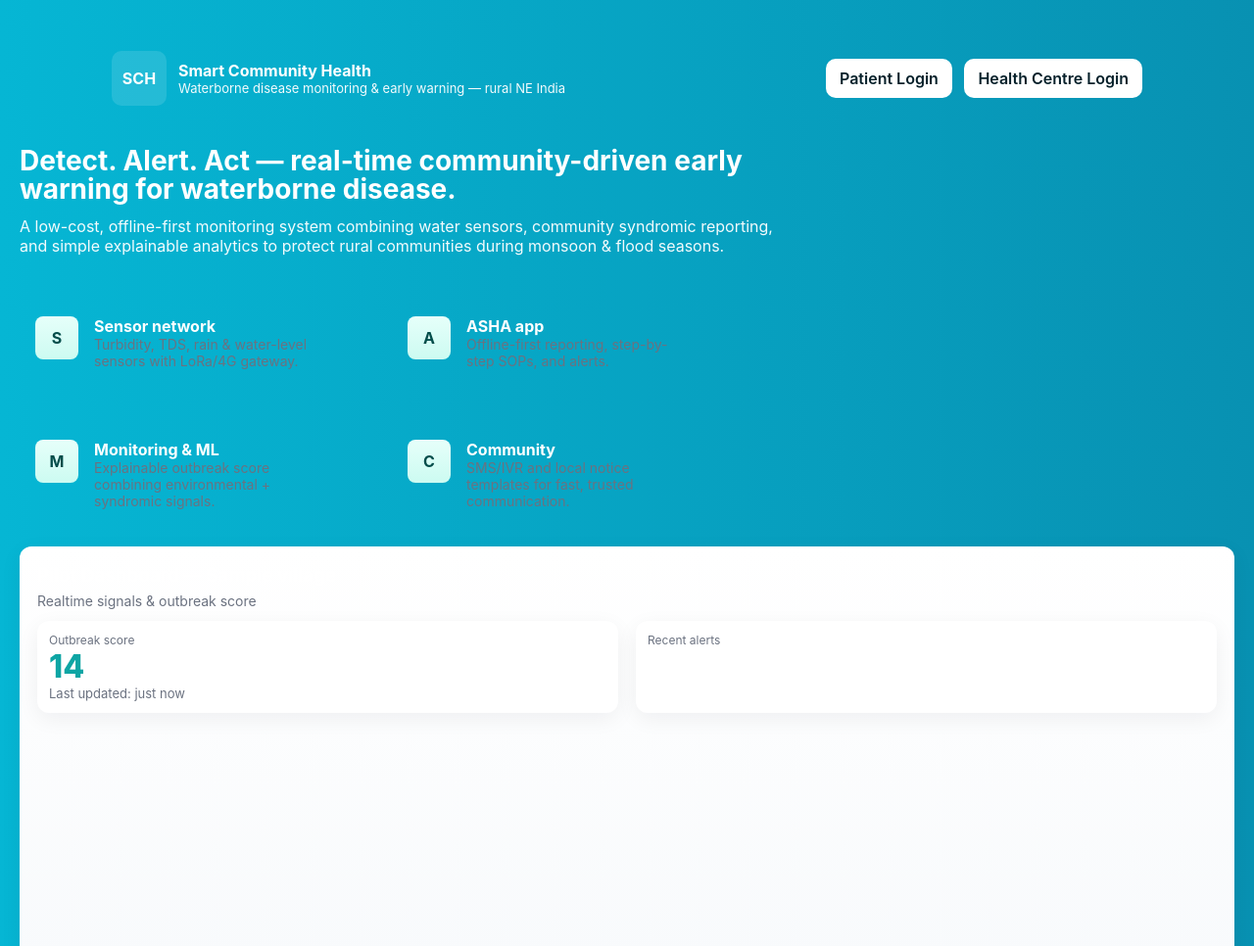
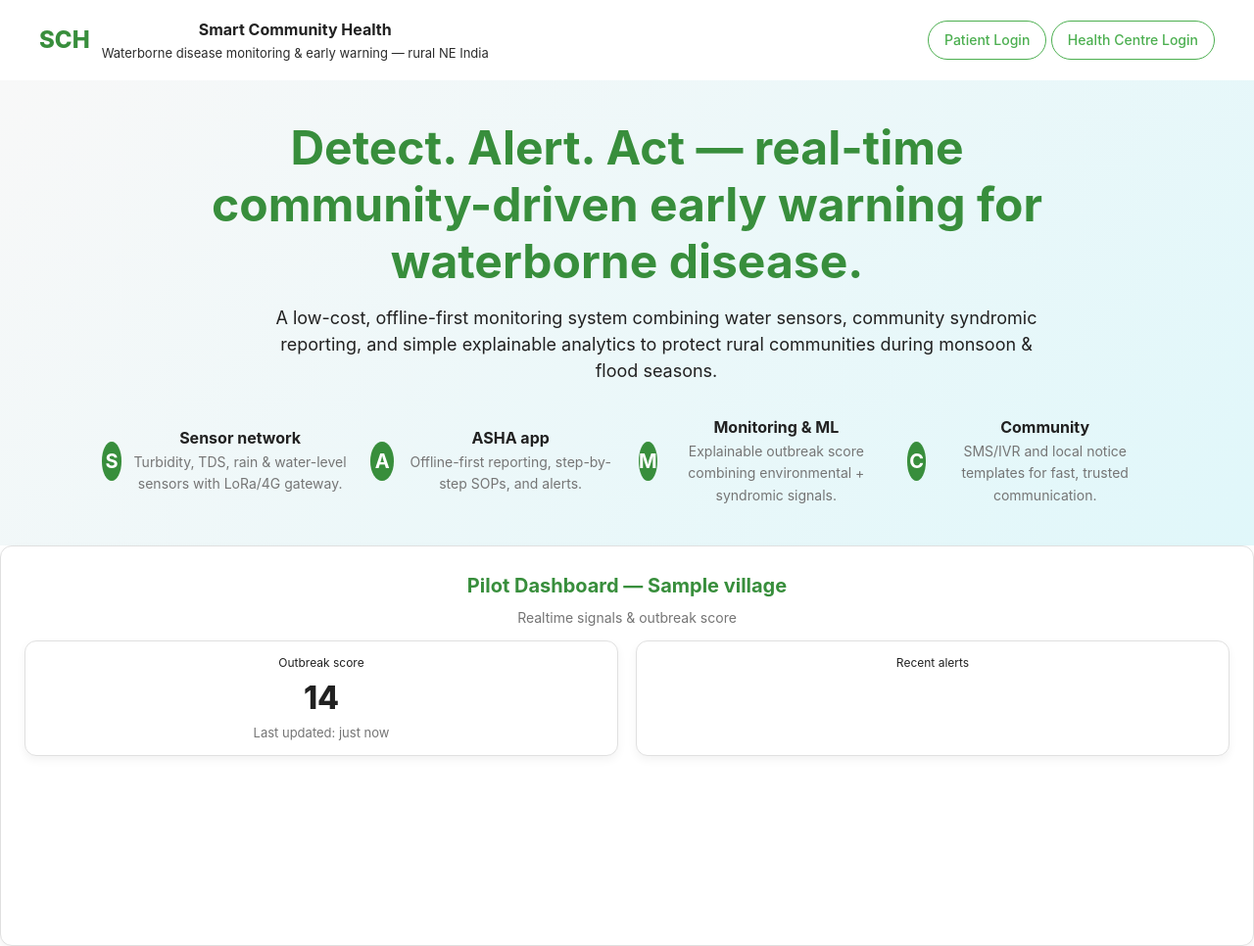
Before and after one commit to rudra3r3/Healthcare_community, a plain HTML site: page Frontpage/frontpage.html in a window 1280 px wide. Shown: the top 966 px of the page at 98% size. Drawn offline with Linux system fonts and the light colour scheme.

Commit message:
Frontpage css made

```diff
--- a/Frontpage/style1.css
+++ b/Frontpage/style1.css
@@ -1,36 +1,71 @@
-:root {
-  --accent:#0ea5a4;
-  --dark:#06202a;
-  --muted:#6b7280;
-}
-
-* {
-  box-sizing:border-box;
+html {
+  scroll-behavior: smooth;
 }
 
 body {
-  font-family:Inter, system-ui, -apple-system, 'Segoe UI', Roboto, 'Helvetica Neue', Arial;
-  margin:0;
-  color:#0f1724;
+  font-family: -apple-system, BlinkMacSystemFont, "Segoe UI", Roboto, "Helvetica Neue", Arial, sans-serif;
+  margin: 0;
+  padding: 0;
+  color: #212121;
+  background-color: #F8F8F8;
+  line-height: 1.6;
+  text-align: center;
+}
+
+.container {
+  max-width: 1200px;
+  margin: 0 auto;
+  padding: 0 24px;
+}
+
+h1, h2, h3, h4, h5, h6 {
+  color: #388E3C;
+  font-weight: 700;
+  margin: 0 0 12px 0;
+}
+
+p {
+  margin: 0 0 12px 0;
+}
+
+ul, ol {
+  list-style: none;
+  padding: 0;
+  margin: 0;
+}
+
+.muted {
+  color: #757575;
+  font-size: 14px;
+}
+
+.lead {
+  font-size: 18px;
+  max-width: 800px;
+  margin-bottom: 24px;
+  line-height: 1.5;
+  text-align: center;
+  padding-left: 270px;
 }
 
 header {
-  background:linear-gradient(90deg,#06b6d4 0%, #0891b2 100%);
-  color:white;
-  padding:28px 20px;
+  background: #FFFFFF;
+  padding: 18px 0;
+  border-bottom: 1px solid #E0E0E0;
+  box-shadow: 0 2px 4px rgba(0, 0, 0, 0.05);
+  position: sticky;
+  top: 0;
+  z-index: 1000;
+  animation: fadeInDown 0.8s ease-in-out;
 }
 
-.container {
-  max-width:1100px;
-  margin:0 auto;
-  padding:24px;
-}
-
-/* 🔹 Brand area: logo left, buttons right */
 .brand {
   display: flex;
-  justify-content: space-between; /* Push left & right apart */
+  justify-content: space-between;
   align-items: center;
+  flex-wrap: wrap;
+  gap: 16px;
+  text-align: center;
 }
 
 .brand-left {
@@ -40,184 +75,196 @@ header {
 }
 
 .logo {
-  width: 56px;
-  height: 56px;
-  border-radius: 10px;
-  background: rgba(255,255,255,0.12);
-  display: flex;
-  align-items: center;
-  justify-content: center;
-  font-weight: 700;
-}
-
-.login-buttons a {
-  margin-left: 8px;
-}
-
-
-/* Buttons */
-.btn {
-  background:white;
-  color:var(--dark);
-  padding:10px 14px;
-  border-radius:10px;
-  text-decoration:none;
-  font-weight:600;
-  display:inline-block;
+  font-weight: 800;
+  font-size: 24px;
+  color: #388E3C;
 }
 
 .secondary {
-  background:white;
-  color:var(--dark);
-  padding:10px 14px;
-  border-radius:10px;
-  text-decoration:none;
-  font-weight:600;
-  display:inline-block;
+  display: inline-block;
+  padding: 8px 16px;
+  border: 1px solid #4CAF50;
+  border-radius: 20px;
+  text-decoration: none;
+  font-size: 14px;
+  font-weight: 500;
+  color: #4CAF50;
+  transition: all 0.3s ease;
+  background: transparent;
 }
 
-/* HERO: align items to top and use a flexible right column width */
-.hero{
-  display: grid;
-  grid-template-columns: 1fr minmax(320px, 420px);
-  gap: 28px;
-  align-items: start;            /* <-- changed from center to start */
+.secondary:hover {
+  background: #4CAF50;
+  color: #FFFFFF;
+  transform: scale(1.05);
+  box-shadow: 0 4px 6px rgba(0, 0, 0, 0.1);
 }
 
-/* Ensure the left column stacks correctly and stays at top */
-.hero > div:first-child {
-  display: flex;
-  flex-direction: column;
-  justify-content: flex-start;
+.hero {
+  padding: 40px 0;
+  text-align: center;
+  background: linear-gradient(135deg, #F8F8F8 0%, #E0F7FA 100%);
 }
 
-/* FEATURES: tight 2x2 grid, limited width so it stays under the text */
-.features {
-  display: grid;
-  grid-template-columns: repeat(2, 1fr);
-  gap: 20px;
-  margin-top: 22px;
-  max-width: 640px;     /* keeps the features from stretching too far right */
-  align-self: start;    /* make sure it sits at the top of its grid cell */
+.hero h1 {
+  font-size: 48px;
+  max-width: 900px;
+  margin: 0 auto 16px auto;
+  line-height: 1.2;
 }
 
-/* tweak small spacing for icons/text to look even */
-.feature { align-items: center; }
-.icon { min-width:44px; min-height:44px; display:flex; align-items:center; justify-content:center; }
-
 .features {
-  display: grid;
-  grid-template-columns: repeat(2, 1fr);
-  gap: 40px 60px;   /* 40px vertical gap, 60px horizontal gap */
-  margin-top: 30px; /* extra space above the block */
-  max-width: 700px; /* optional: keep the block from stretching too wide */
+  display: flex;
+  justify-content: center;
+  gap: 24px;
+  flex-wrap: wrap;
+  margin-top: 32px;
 }
 
 .feature {
   display: flex;
-  align-items: flex-start;
-  gap: 16px;        /* space between icon and text */
-  padding: 16px;
+  align-items: center;
+  gap: 12px;
+  max-width: 250px;
+  text-align: center;
 }
 
-
-h1 {
-  margin:0;
-  font-size:28px;
-  line-height:1.05;
+.feature .icon {
+  width: 40px;
+  height: 40px;
+  background: #388E3C;
+  color: #FFFFFF;
+  border-radius: 50%;
+  display: flex;
+  justify-content: center;
+  align-items: center;
+  font-size: 20px;
+  font-weight: 700;
+  transition: transform 0.3s ease;
 }
 
-p.lead {
-  color:rgba(255,255,255,0.95);
-  margin-top:12px;
+.feature:hover .icon {
+  transform: scale(1.1);
 }
 
+.card {
+  background: #FFFFFF;
+  padding: 24px;
+  border-radius: 12px;
+  box-shadow: 0 4px 10px rgba(0, 0, 0, 0.05);
+  border: 1px solid #E0E0E0;
+  transition: transform 0.3s ease, box-shadow 0.3s ease;
+  animation: fadeInUp 0.8s ease-in-out;
+  text-align: center;
+}
 
-main {
-  padding:40px 20px;
+.card:hover {
+  transform: translateY(-5px);
+  box-shadow: 0 8px 15px rgba(0, 0, 0, 0.1);
 }
 
 .grid {
-  display:grid;
-  grid-template-columns:repeat(3,1fr);
-  gap:20px;
+  display: grid;
+  grid-template-columns: repeat(auto-fit, minmax(280px, 1fr));
+  gap: 24px;
+  margin-top: 22px;
 }
 
-.card {
-  background:white;
-  padding:18px;
-  border-radius:12px;
-  box-shadow:0 6px 22px rgba(15,23,36,0.06);
+.row {
+  display: flex;
+  gap: 18px;
+  flex-wrap: wrap;
+  text-align: center;
 }
 
-.card h3 {
-  margin:0 0 8px 0;
+.col {
+  flex: 1;
+  min-width: 250px;
 }
 
-.muted {
-  color:var(--muted);
-  font-size:14px;
+.dashboard h3 {
+  font-size: 20px;
 }
 
-
-
-.icon {
-  width:44px;
-  height:44px;
-  border-radius:8px;
-  background:linear-gradient(180deg,#e6fffa,#ccfbf1);
-  display:flex;
-  align-items:center;
-  justify-content:center;
-  font-weight:700;
-  color:#034d4a;
+#score {
+  font-weight: 800;
+  font-size: 40px;
+  color: #FFD700;
 }
 
 footer {
-  padding:28px 20px;
-  background:#f8fafc;
-  margin-top:36px;
+  background: #388E3C;
+  color: #FFFFFF;
+  padding: 24px 0;
+  margin-top: 40px;
+  text-align: center;
 }
 
-/* Dashboard preview */
-.dashboard {
-  background:linear-gradient(180deg,#ffffff 0%, #f8fafc 100%);
-  padding:18px;
-  margin-top: 22px;
-  border-radius:12px;
+footer .muted {
+  color: rgba(255, 255, 255, 0.8);
 }
 
-.row {
-  display:flex;
-  gap:18px;
+footer a {
+  color: #FFFFFF;
+  text-decoration: none;
+  opacity: 0.8;
+  transition: opacity 0.3s ease;
 }
 
-.col {
-  flex:1;
+footer a:hover {
+  opacity: 1;
 }
 
-canvas {
-  width:100% !important;
-  height:220px !important;
+@media (max-width: 768px) {
+  .brand {
+    flex-direction: column;
+    align-items: flex-start;
+  }
+
+  .login-buttons {
+    width: 100%;
+    display: flex;
+    justify-content: flex-start;
+    gap: 10px;
+  }
+
+  .hero h1 {
+    font-size: 32px;
+  }
+
+  .features {
+    flex-direction: column;
+    align-items: center;
+  }
+
+  .feature {
+    text-align: center;
+    flex-direction: column;
+  }
+
+  .card {
+    text-align: center;
+  }
 }
 
-/* Responsive */
-@media (max-width:920px){
-  .hero {
-    grid-template-columns:1fr;
+@keyframes fadeInDown {
+  from {
+    opacity: 0;
+    transform: translateY(-20px);
   }
-  .grid {
-    grid-template-columns:1fr;
-  }
-  .features {
-    grid-template-columns:1fr;
-  }
-  .brand {
-    flex-direction:column;
-    align-items:flex-start;
-    gap:12px;
-  }
-  .login-buttons {
-    margin-top:12px;
+  to {
+    opacity: 1;
+    transform: translateY(0);
   }
 }
+
+@keyframes fadeInUp {
+  from {
+    opacity: 0;
+    transform: translateY(20px);
+  }
+  to {
+    opacity: 1;
+    transform: translateY(0);
+  }
+}
```
